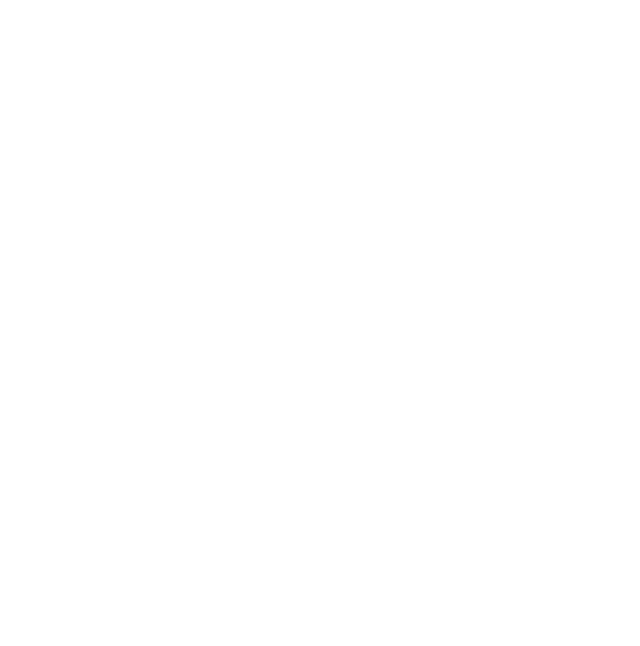
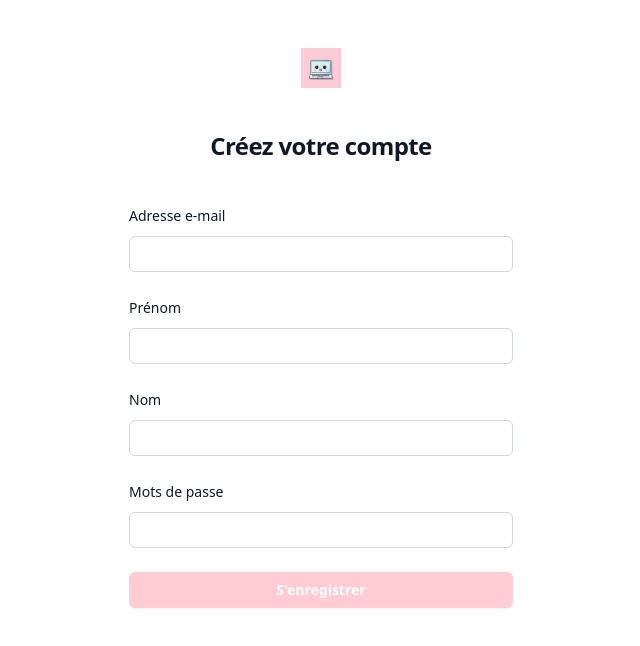
Before and after one commit to Roms10000/front_end_react, a React (Vite) app: page /requestquote in a window 1280 px wide. Before the commit this address had no page. Shown: the top 646 px of the page, without its empty margins (319-959 px from the left). Built offline with nearby package versions, Linux system fonts and the light colour scheme.

Commit message:
creation dashboard + requestQuote

```diff
--- a/src/App.jsx
+++ b/src/App.jsx
@@ -5,6 +5,7 @@
 import Nav from "./components/Nav";
 import Modal from "./components/Modal";
 import Modal1 from "./components/Modal1";
+import RequestQuote from "./components/RequestQuote";
 import { Route,Routes } from "react-router"
 import './App.css'
 
@@ -21,6 +22,7 @@
         <Route path="/nav" element={<Nav />} />
         <Route path="/modal" element={<Modal />} />
         <Route path="/modal1" element={<Modal1 />} />
+        <Route path="/requestquote" element={<RequestQuote/>} />
       </Routes>
     </>
   )
--- a/src/components/Home.jsx
+++ b/src/components/Home.jsx
@@ -18,7 +18,16 @@
                     <Modal />
                     <Modal1 />
                 </div>
-
+                <div className="mt-10 text-lg">
+                <ul>Nous pouvons réaliser différentes prestations :</ul>
+                <li>Site vitrine</li>
+                <li>Site e-commerce</li>
+                <li>Maquette site internet</li>
+                <li>Dépannage site</li>
+                <li>Back end gestion d'éléments</li>
+                <li></li>
+                <li></li>
+                </div>
             </div>
             <div className="mt-20 flex justify-center">
             <p className="font-bold text-2xl">Contact</p>
--- /dev/null
+++ b/src/components/RequestQuote.jsx
@@ -0,0 +1,154 @@
+import React, { useState } from "react";
+import { useNavigate } from "react-router";
+import { Link } from "react-router";
+
+export default function RequestQuote() {
+  const [email, setEmail] = useState("");
+  const [password, setPassword] = useState("");
+  const [nom, setNom] = useState("");
+  const [prénom, setPrénom] = useState("");
+
+
+  const navigate = useNavigate();
+
+  const handleSubmit = async (e) => {
+    e.preventDefault();
+
+    try {
+      const res = await fetch("http://localhost:8000/api/demande", {
+        method: "POST",
+        headers: { "Content-Type": "application/json" },
+        body: JSON.stringify({
+          email,
+          password,
+          nom,
+          prénom,
+          roles: ["ROLE_USER"],
+        }),
+      });
+
+      if (!res.ok) throw new Error("Erreur serveur");
+
+      const data = await res.json();
+      console.log("Réponse API:", data);
+
+      navigate("/");
+    } catch (error) {
+      console.error("Erreur fetch:", error);
+      alert("Impossible de créer le compte !");
+    }
+  };
+    return (
+    <>
+      <div className="flex min-h-full flex-col justify-center px-6 py-12 lg:px-8">
+        <div className="sm:mx-auto sm:w-full sm:max-w-sm">
+            <Link to="/">
+          <img
+            alt="Your Company"
+            src="/img/ordi.webp"
+            className="mx-auto h-10 w-auto"
+          />
+          </Link>
+          <h2 className="mt-10 text-center text-2xl/9 font-bold tracking-tight text-gray-900">
+            Créez votre compte
+          </h2>
+        </div>
+
+        <div className="mt-10 sm:mx-auto sm:w-full sm:max-w-sm">
+          <form method="POST" onSubmit={handleSubmit} className="space-y-6">
+            <div>
+              <label htmlFor="email" className="block text-sm/6 font-medium text-gray-900">
+                Adresse e-mail
+              </label>
+              <div className="mt-2">
+                <input
+                  id="email"
+                  name="email"
+                  type="email"
+                  required
+                  autoComplete="email"
+                  className="block w-full rounded-md bg-white px-3 py-1.5 text-base text-gray-900 outline-1 -outline-offset-1 outline-gray-300 placeholder:text-gray-400 focus:outline-2 focus:-outline-offset-2 focus:outline-rose-200 sm:text-sm/6"  value={email} onChange={(e)=> setEmail(e.target.value)}
+                />
+              </div>
+            </div>
+            <div>
+              <label htmlFor="prenom" className="block text-sm/6 font-medium text-gray-900">
+                Prénom
+              </label>
+              <div className="mt-2">
+                <input
+                  id="prenom"
+                  name="prénom"
+                  type="prénom"
+                  required
+                  className="block w-full rounded-md bg-white px-3 py-1.5 text-base text-gray-900 outline-1 -outline-offset-1 outline-gray-300  focus:outline-2 focus:-outline-offset-2 focus:outline-rose-200 sm:text-sm/6"  value={prénom} onChange={(e)=> setPrénom(e.target.value)}
+                />
+              </div>
+            </div>
+                        <div>
+              <label htmlFor="nom" className="block text-sm/6 font-medium text-gray-900">
+                Nom
+              </label>
+              <div className="mt-2">
+                <input
+                  id="nom"
+                  name="nom"
+                  type="nom"
+                  required
+                  className="block w-full rounded-md bg-white px-3 py-1.5 text-base text-gray-900 outline-1 -outline-offset-1 outline-gray-300  focus:outline-2 focus:-outline-offset-2 focus:outline-rose-200 sm:text-sm/6"  value={nom} onChange={(e)=> setNom(e.target.value)}
+                />
+              </div>
+            </div>
+            <div>
+              <div>
+                <label htmlFor="password" className="block text-sm/6 font-medium text-gray-900">
+                  Mots de passe
+                </label>
+              </div>
+              <div className="mt-2">
+                <input
+                  id="password"
+                  name="password"
+                  type="password"
+                  required
+                  autoComplete="current-password"
+                  className="block w-full rounded-md bg-white px-3 py-1.5 text-base text-gray-900 outline-1 -outline-offset-1 outline-gray-300 placeholder:text-gray-400 focus:outline-2 focus:-outline-offset-2 focus:outline-rose-200 sm:text-sm/6" value={password} onChange={(e)=> setPassword(e.target.value)}
+                />
+              </div>
+            </div>
+                <div>
+              {/* <label htmlFor="pseudo" className="block text-sm/6 font-medium text-gray-900">
+                Vérifiez votre mots de passe
+              </label> */}
+              {/* <div className="mt-2">
+                <input
+                  id="password2"
+                  name="password2"
+                  type="password"
+                  required
+                  className="block w-full rounded-md bg-white px-3 py-1.5 text-base text-gray-900 outline-1 -outline-offset-1 outline-gray-300  focus:outline-2 focus:-outline-offset-2 focus:outline-rose-200 sm:text-sm/6"
+                />
+              </div> */}
+              <div>
+                <input
+                  type="hidden"
+                  id="role"
+                  name="roles"
+                  value='["ROLE_USER"]'
+                />
+              </div>
+            </div>
+            <div>
+              <button
+                type="submit"
+                className="flex w-full justify-center rounded-md bg-rose-200 px-3 py-1.5 text-sm/6 font-semibold text-white shadow-xs hover:bg-rose-300 focus-visible:outline-2 focus-visible:outline-offset-2 focus-visible:outline-rose-300"
+              >
+                S'enregistrer
+              </button>
+            </div>
+          </form>
+        </div>
+      </div>
+    </>
+  )
+}
```
Also changed, not shown: src/components/Dashboard.jsx (added).
